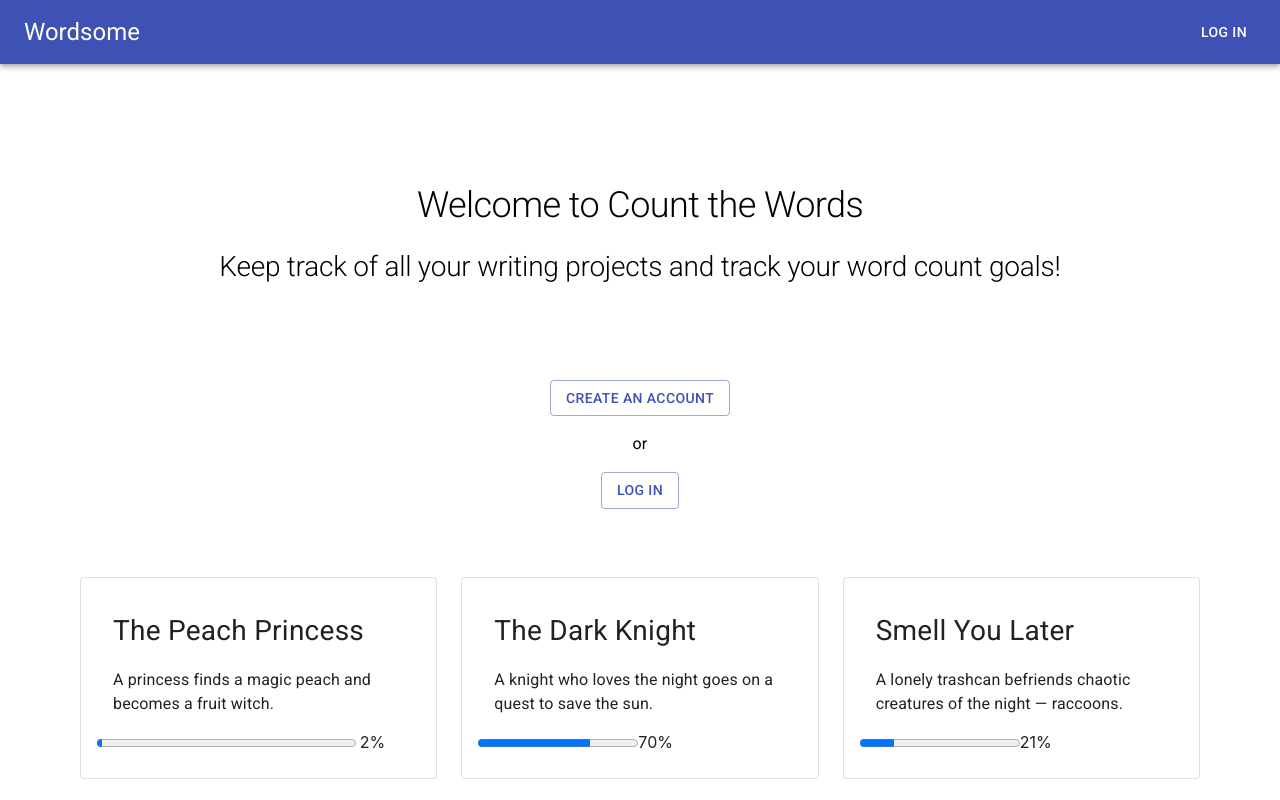
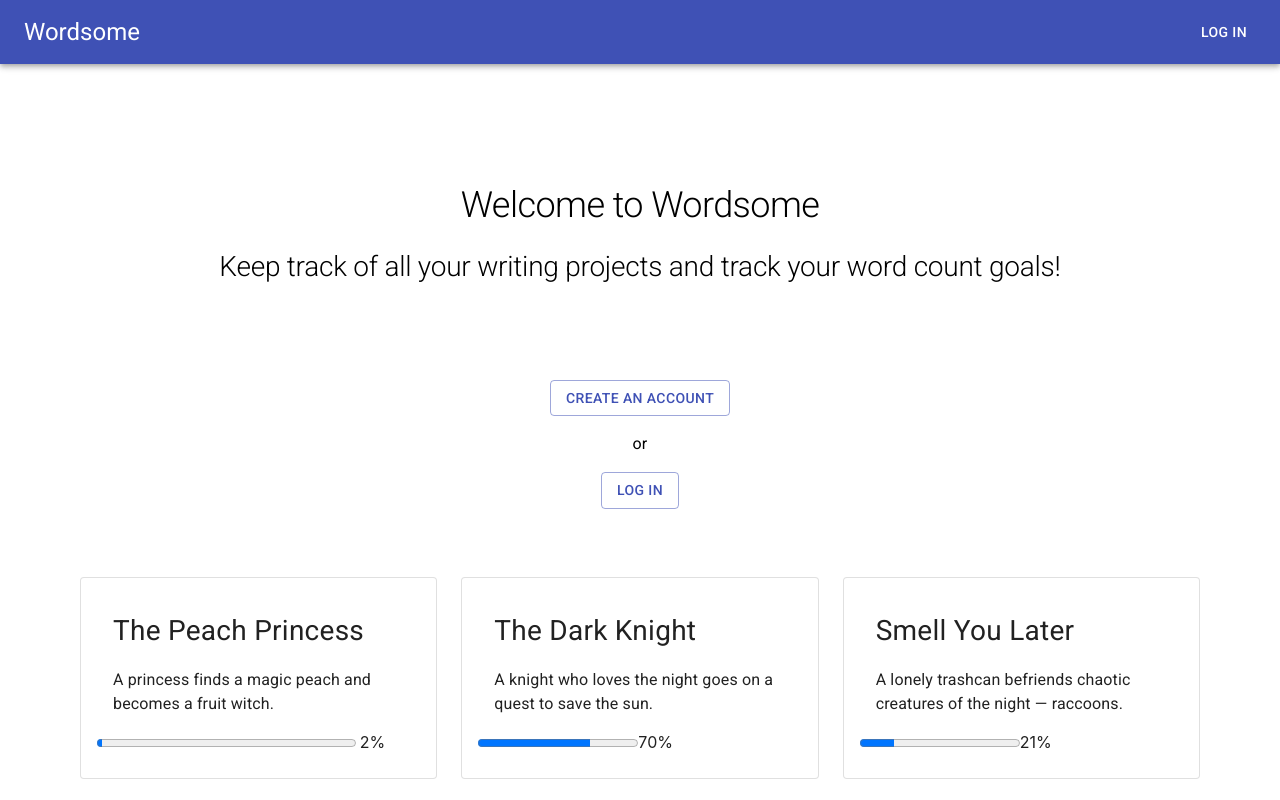
Before and after one commit to CodeLab-Internship-Word-Tracking-Team/word_tracking_app, a React (Create React App) app in the folder client/: page / in a window 1280 px wide. Built offline with nearby package versions, Linux system fonts and the light colour scheme.

Commit message:
update to Wordsome

```diff
--- a/client/public/index.html
+++ b/client/public/index.html
@@ -25,7 +25,7 @@
       work correctly both with client-side routing and a non-root public URL.
       Learn how to configure a non-root public URL by running `npm run build`.
     -->
-    <title>The Nameless App</title>
+    <title>Wordsome</title>
   </head>
   <body>
     <div id="root"></div>
--- a/client/src/Routes/Home/Home.js
+++ b/client/src/Routes/Home/Home.js
@@ -39,7 +39,7 @@ export default function Home() {
 
   return (
     <div className={classes.welcomeContainer}>
-      <Typography className={classes.welcomeTitle} variant="h1">Welcome to Count the Words</Typography>
+      <Typography className={classes.welcomeTitle} variant="h1">Welcome to Wordsome</Typography>
       <Typography className={classes.welcomeTagline} variant="h2">
         Keep track of all your writing projects and track your word count goals!
       </Typography>
```
